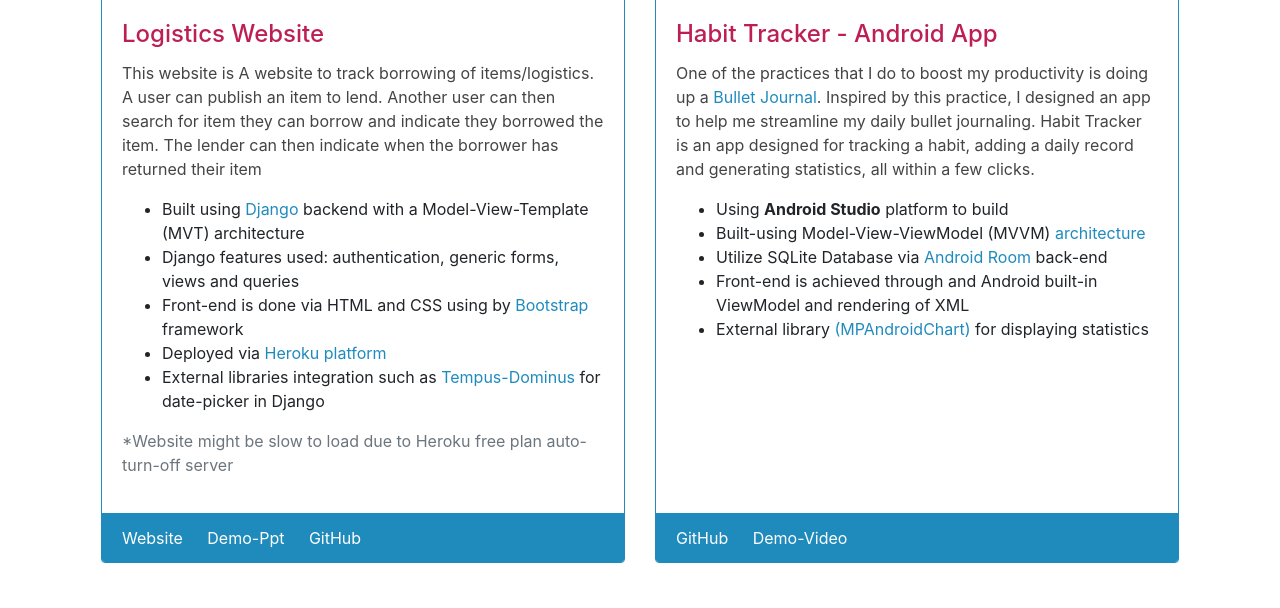
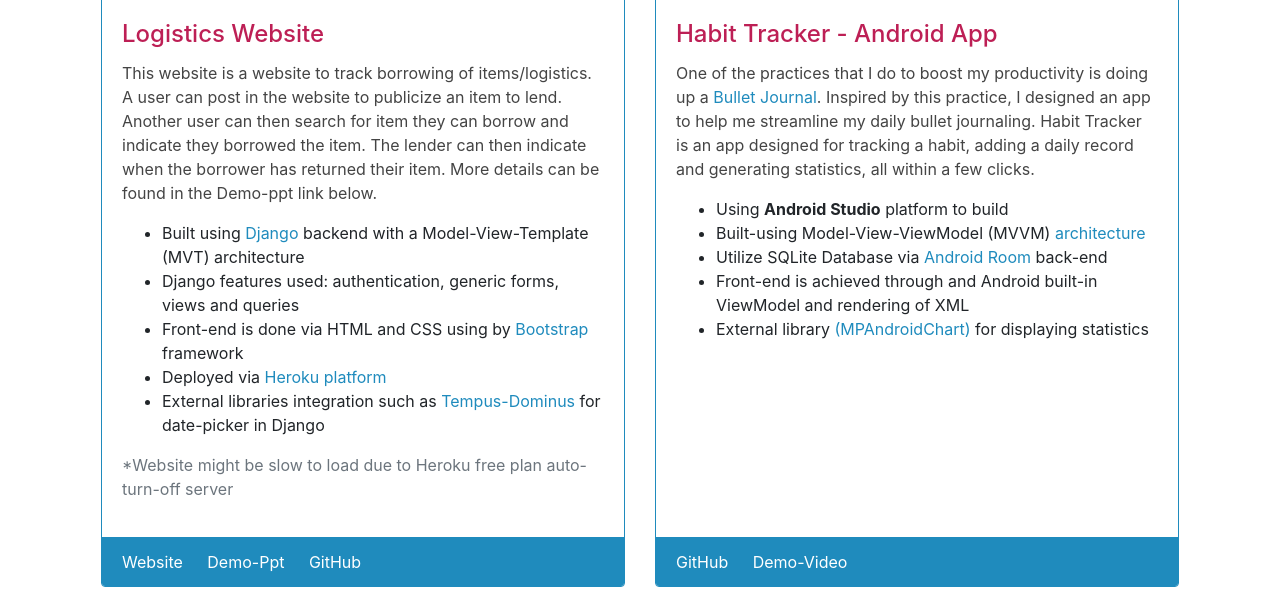
Before and after one commit to viriyadhika/viriyadhika.github.io, a plain HTML site: page index.html in a window 1280 px wide. Shown: the part 1049-1657 px from the top of the page. Drawn offline with nearby package versions, Linux system fonts and the light colour scheme.

Commit message:
updated ui based on feedback

```diff
--- a/index.html
+++ b/index.html
@@ -154,9 +154,9 @@
             </div>
             <div class="card-body card-text">
               <h4 class="card-title">Logistics Website</h4>
-              <p>This website is A website to track borrowing of items/logistics.
-                A user can publish an item to lend. Another user can then search for item they can borrow and indicate they borrowed the item.
-                The lender can then indicate when the borrower has returned their item
+              <p>This website is a website to track borrowing of items/logistics.
+                A user can post in the website to publicize an item to lend. Another user can then search for item they can borrow and indicate they borrowed the item.
+                The lender can then indicate when the borrower has returned their item. More details can be found in the Demo-ppt link below.
               </p>
               <ul>
                 <li>Built using <a class="hyperlink" href="https://docs.djangoproject.com/">Django</a> backend with a Model-View-Template (MVT) architecture</li>
```
